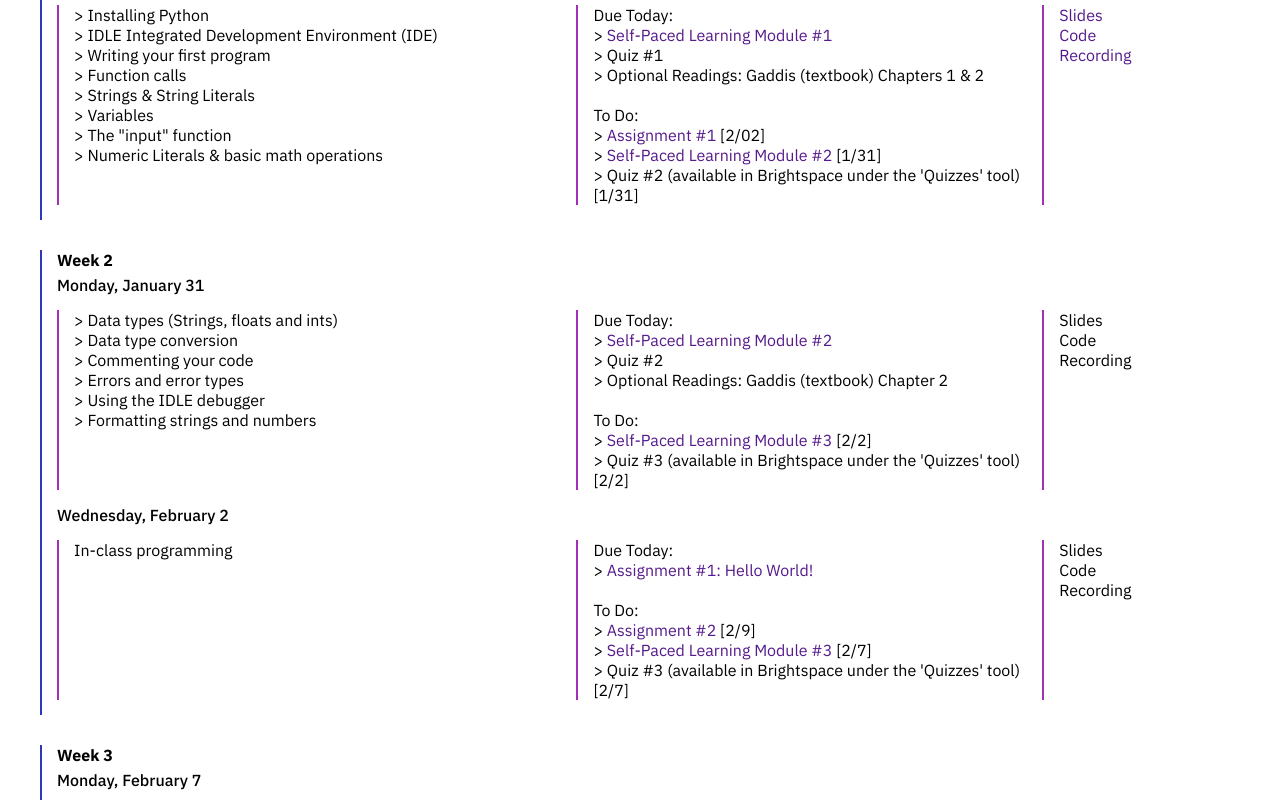
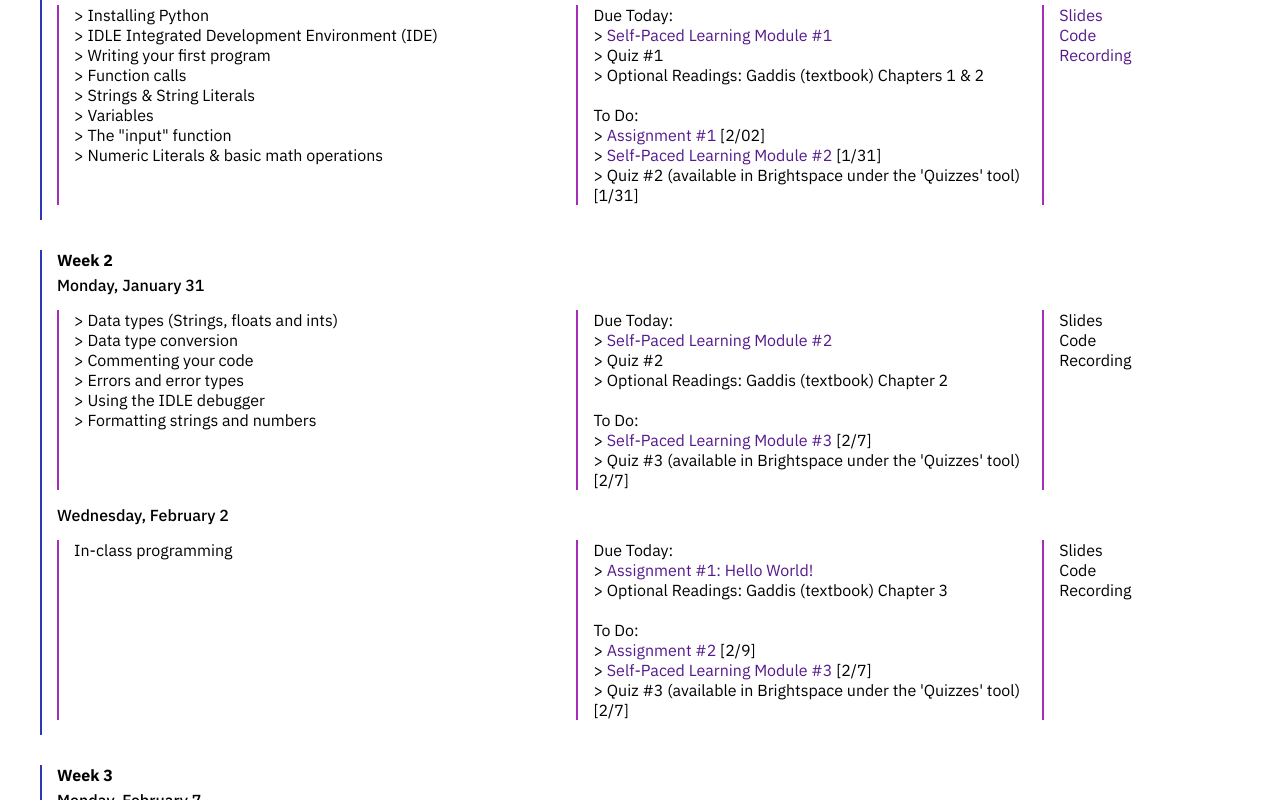
Before and after one commit to emilydidthis/CSCI-UA.0002-009, a plain HTML site: page schedule.html in a window 1280 px wide. Shown: the part 385-1185 px from the top of the page. Drawn offline with Linux system fonts and the light colour scheme.

Commit message:
module 3 due date fix

```diff
--- a/schedule.html
+++ b/schedule.html
@@ -125,8 +125,8 @@
                 <br>
                 <p>To Do:</p>
                 <ul>
-                    <li><a href="https://cs.nyu.edu/elearning/CSCI_UA_0002/module03.php">Self-Paced Learning Module #3 </a>[2/2]</li>
-                    <li>Quiz #3 (available in Brightspace under the 'Quizzes' tool) [2/2] </li>
+                    <li><a href="https://cs.nyu.edu/elearning/CSCI_UA_0002/module03.php">Self-Paced Learning Module #3 </a>[2/7]</li>
+                    <li>Quiz #3 (available in Brightspace under the 'Quizzes' tool) [2/7] </li>
                 </ul>
             </div>
             <div class="notes">
@@ -145,6 +145,7 @@
                 <p>Due Today:</p>
                 <ul>
                     <li><a href="assignments.html">Assignment #1: Hello World! </a></li>
+                    <li>Optional Readings: Gaddis (textbook) Chapter 3</li>
 
                 </ul>
                 <br>
```
